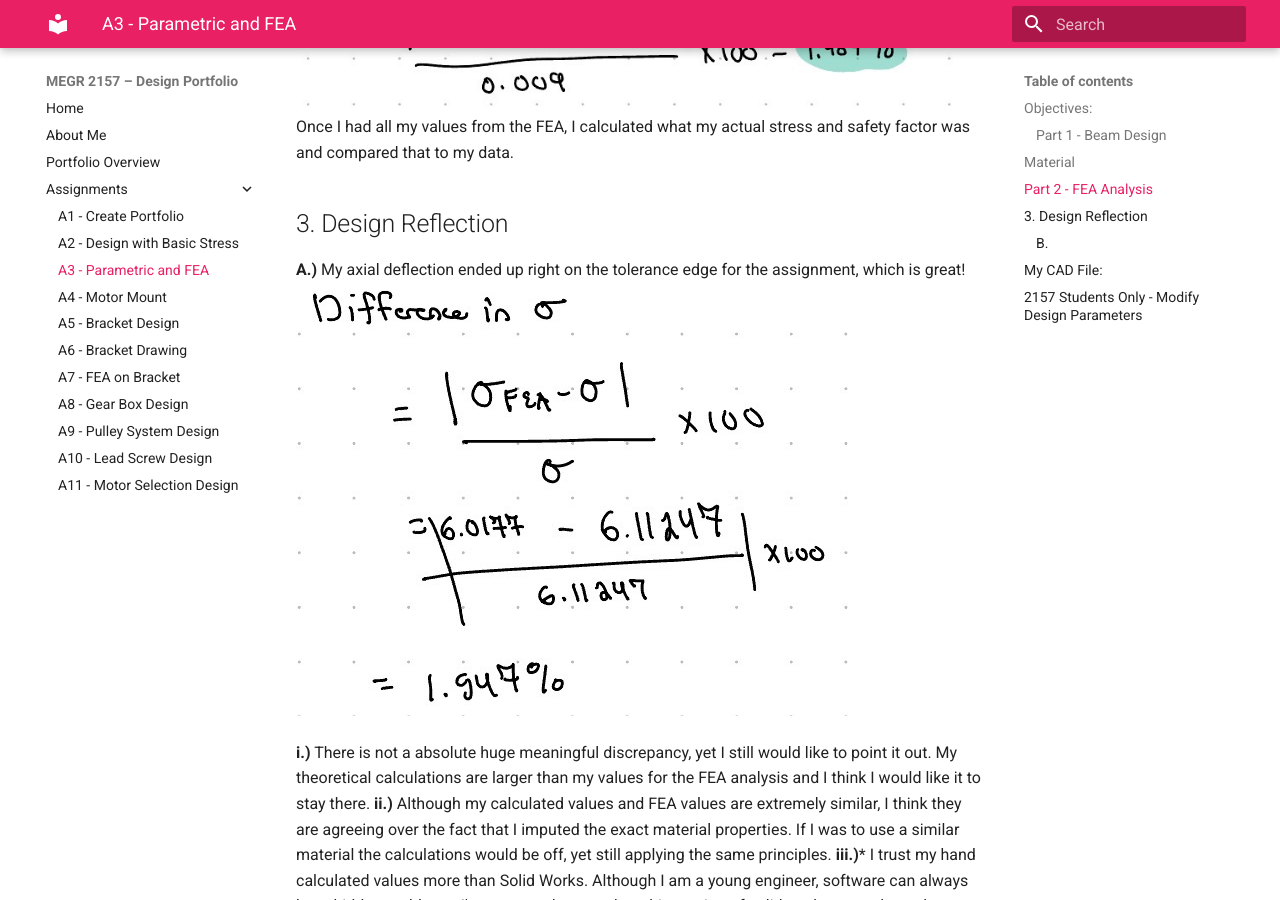
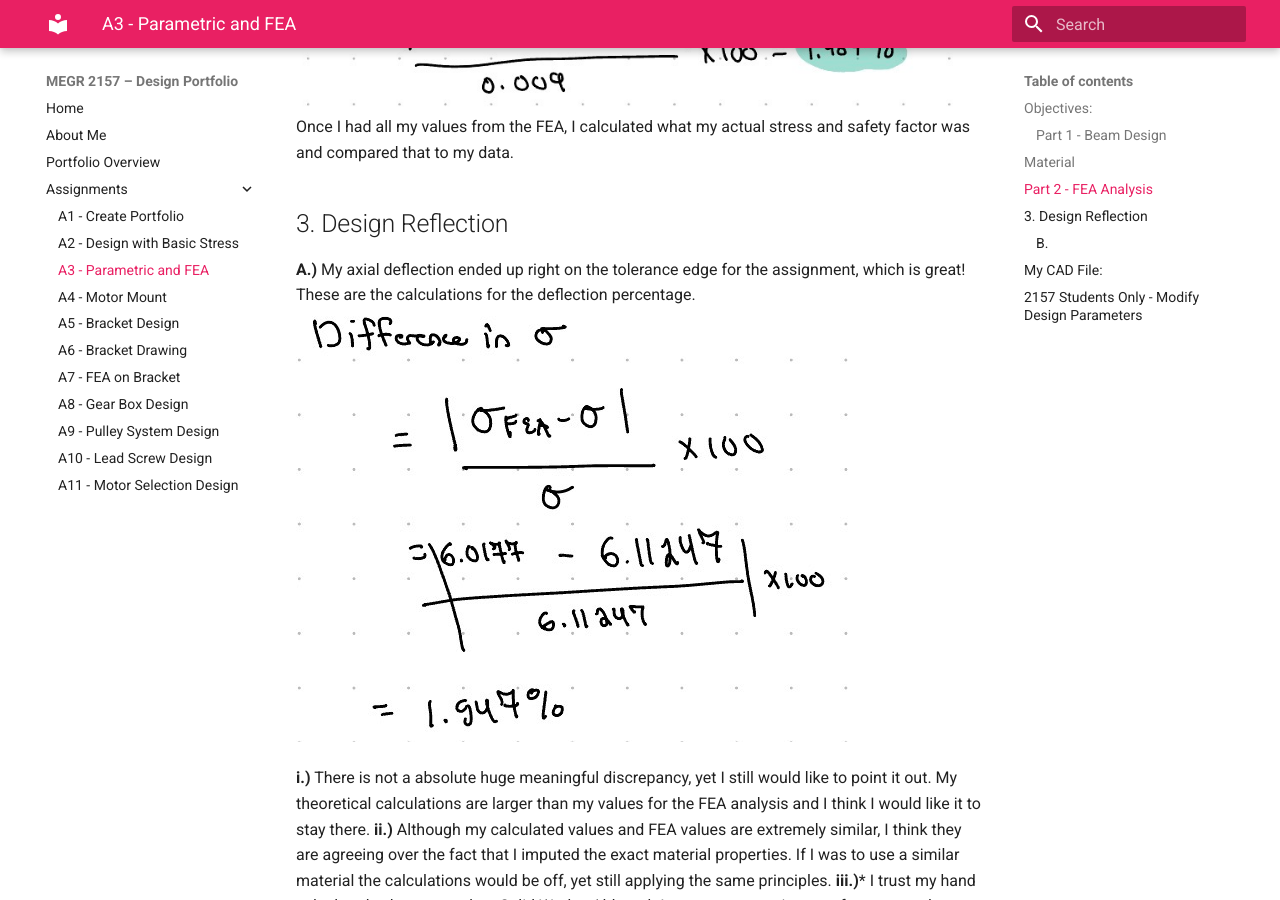
Before and after one commit to gracieanne14/design-projects-portfolio, an MkDocs documentation site: the page built from docs/assignments/A03/index.md, in a window 1280 px wide and 900 px high, scrolled down 7299 px. Built offline with MkDocs 1.6.1 and Material for MkDocs 9.7.7, drawn with Linux system fonts in a browser that asks for light colours.

Commit message:
Update design reflection section with deflection analysis
Added calculations for deflection percentage and reflections on discrepancies between theoretical and FEA values.

```diff
--- a/docs/assignments/A03/index.md
+++ b/docs/assignments/A03/index.md
@@ -46,6 +46,7 @@ Once I had all my values from the FEA, I calculated what my actual stress and sa
 
 ## 3. Design Reflection
 **A.)** My axial deflection ended up right on the tolerance edge for the assignment, which is great!
+These are the calculations for the deflection percentage.
 ![Deflection calcs](IMG_0289.jpeg)
 
 **i.)** There is not a absolute huge meaningful discrepancy, yet I still would like to point it out. My theoretical calculations are larger than my values for the FEA analysis and I think I would like it to stay there.
```
